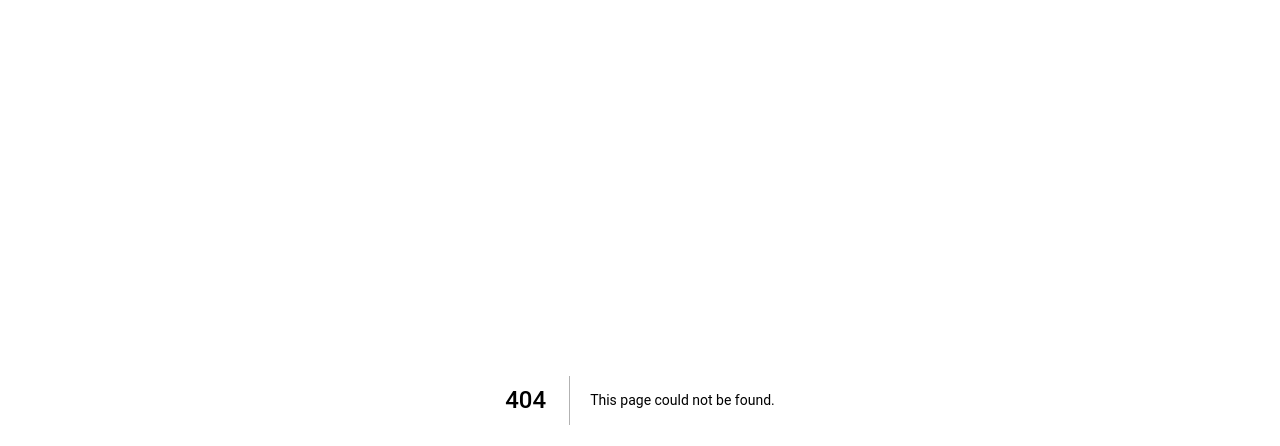
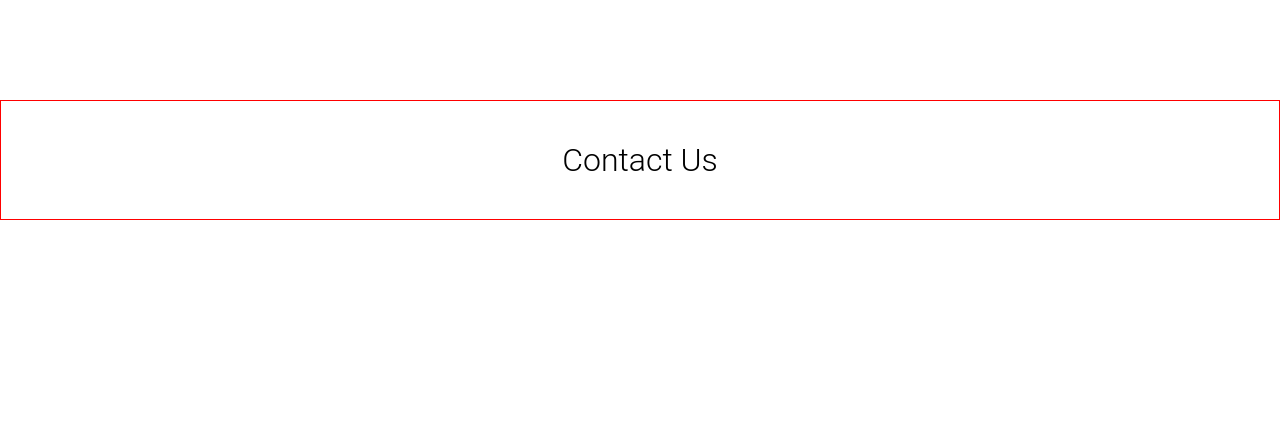
Before and after one commit to Guram12/enex, a Next.js app: page /contact in a window 1280 px wide. Before the commit this address had no page. Shown: the top 446 px of the page. Built offline with nearby package versions, Linux system fonts and the light colour scheme.

Commit message:
feat: add Contact module with styling and components for Contact page

```diff
--- /dev/null
+++ b/src/app/contact/Contact.module.css
@@ -0,0 +1,10 @@
+.contact_container{
+  display: flex;
+  flex-direction: column;
+  align-items: center;
+  justify-content: center;
+  padding: 40px 20px;
+  gap: 20px;
+  margin-top: 100px;
+  border: 1px solid red;
+}
--- /dev/null
+++ b/src/app/contact/ContactClient.tsx
@@ -0,0 +1,13 @@
+
+import styles from './Contact.module.css';
+
+
+export default function ContactClient() {
+  return (
+    <div className={styles.contact_container} >
+      <h1>Contact Us</h1>
+    </div>
+
+
+  )
+}
--- /dev/null
+++ b/src/app/contact/page.tsx
@@ -0,0 +1,18 @@
+
+
+
+import ContactClient from "./ContactClient"
+
+
+
+
+
+
+export default function ContactPage() {
+  return (
+    <>
+      <ContactClient />
+    </>
+  )
+
+}
```
